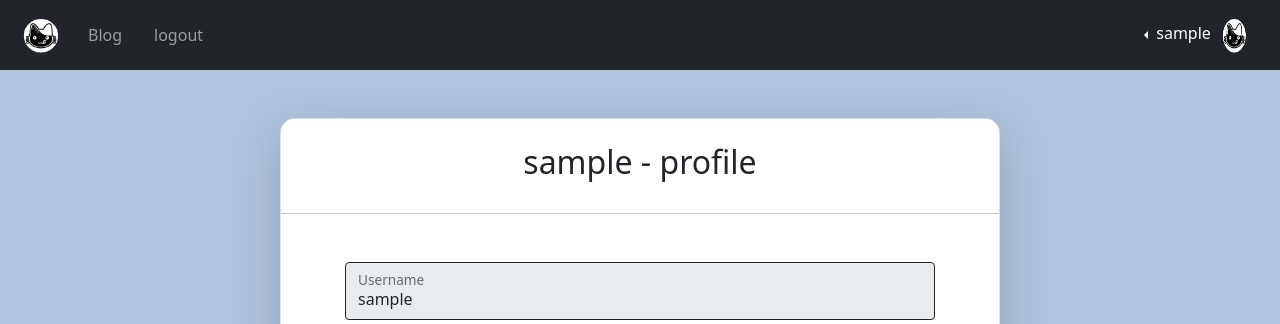
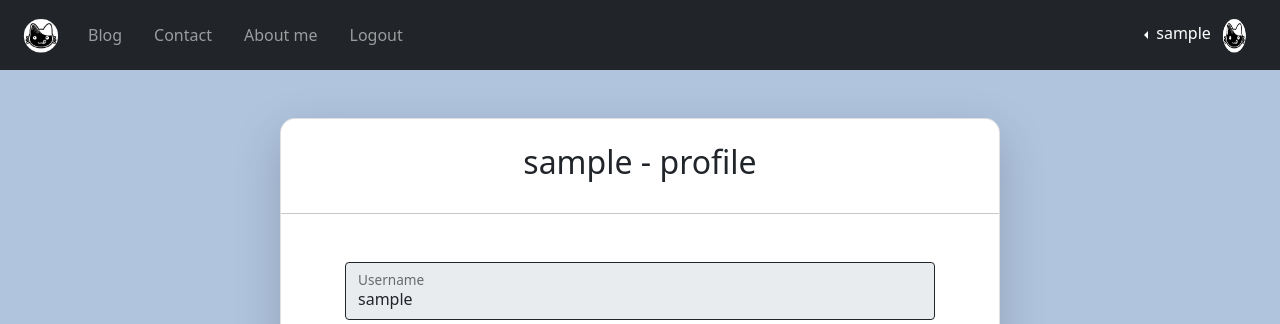
Before and after one commit to KaKeGo/MySite, a Django app: page /accounts/profile/ in a window 1280 px wide. Shown: the top 324 px of the page. Run offline with Django 4.2, Linux system fonts and the light colour scheme; the visitor is signed in with stand-in values (Sample User, id 1).

Commit message:
small changes

```diff
--- a/mysite/templates/snippets/navbar.html
+++ b/mysite/templates/snippets/navbar.html
@@ -28,7 +28,13 @@
           <a class="nav-link  mx-2" href="{% url 'blogs:blog' %}">Blog</a>
         </li>
         <li class="nav-item">
-          <a class="nav-link  mx-2" href="{% url 'accounts:logout' %}">logout</a>
+          <a class="nav-link  mx-2" href="{% url 'blogs:blog' %}">Contact</a>
+        </li>
+        <li class="nav-item">
+          <a class="nav-link  mx-2" href="{% url 'blogs:blog' %}">About me</a>
+        </li>
+        <li class="nav-item">
+          <a class="nav-link  mx-2" href="{% url 'accounts:logout' %}">Logout</a>
         </li>
         {% else %}
         <li class="nav-item">
```
